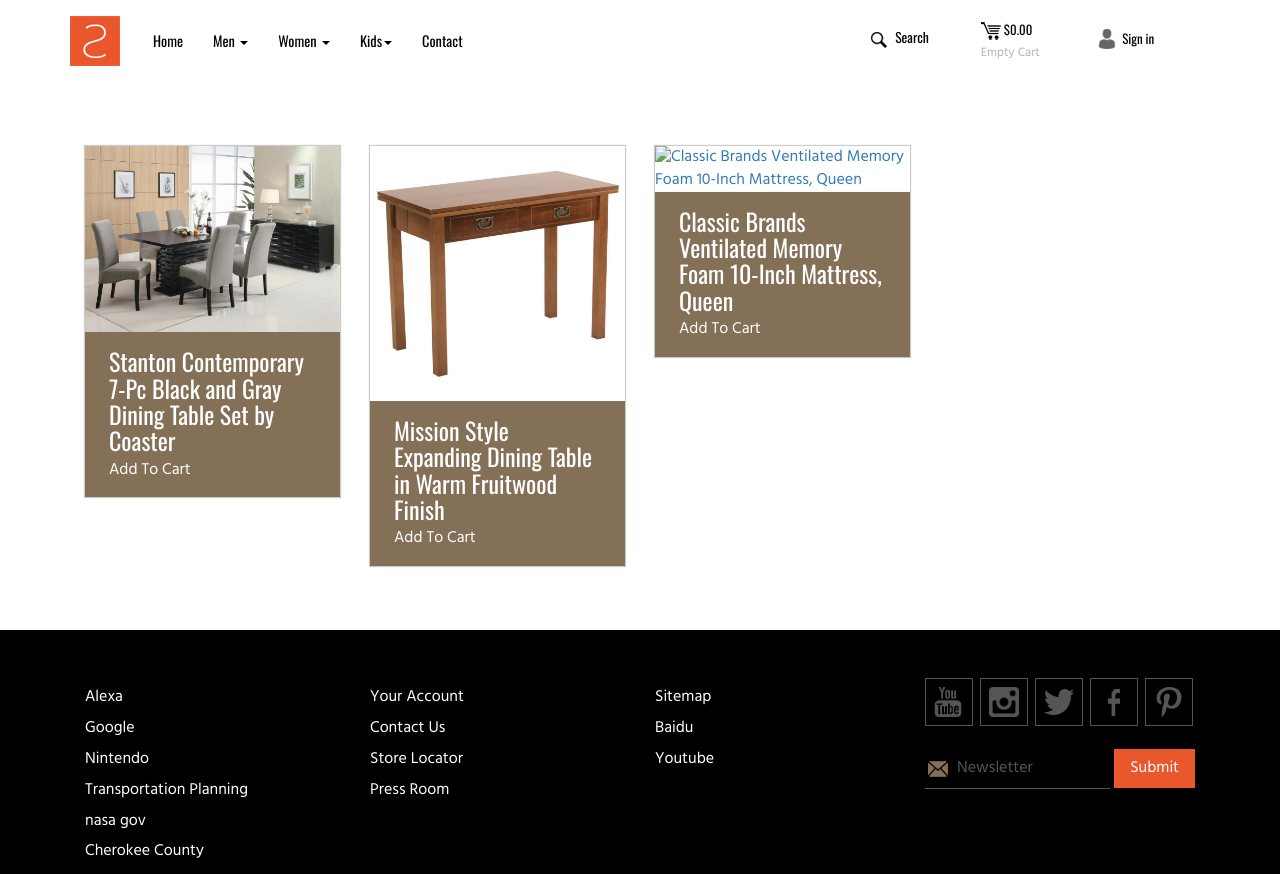
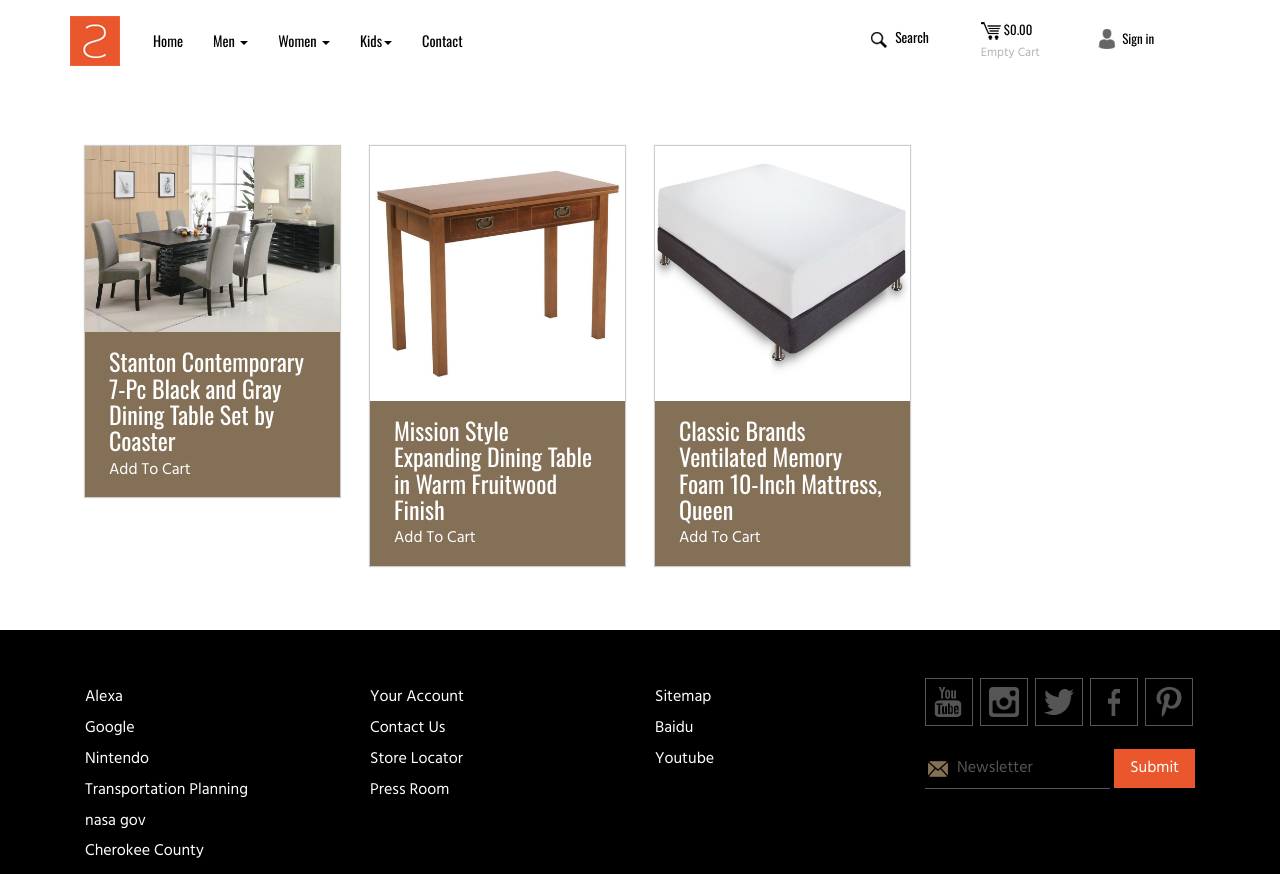
Before and after one commit to amahero/amahero.github.io, a plain HTML site: page index.html in a window 1280 px wide. Shown: the top 874 px of the page. Drawn offline with nearby package versions, Linux system fonts and the light colour scheme; a script that the page names is missing.

Commit message:
update
update

```diff
--- a/index.html
+++ b/index.html
@@ -223,7 +223,7 @@ License URL: http://creativecommons.org/licenses/by/3.0/
 			      <div class="col-md-3 home-grid">
 					<div class="home-product-main">
 					   <div class="home-product-top">
-					      <a href="https://amahero.github.io/classic-brands-ventilated-memory-foam-10-Inch-mattress-queen.html"><img src="images/81zILuC75jL.jpg" alt="Classic Brands Ventilated Memory Foam 10-Inch Mattress, Queen" class="img-responsive zoom-img"></a>
+					      <a href="https://amahero.github.io/classic-brands-ventilated-memory-foam-10-Inch-mattress-queen.html"><img src="images/61jfZGe2FWL.jpg" alt="Classic Brands Ventilated Memory Foam 10-Inch Mattress, Queen" class="img-responsive zoom-img"></a>
 					   </div>
 						<div class="home-product-bottom">
 								<h3><a href="https://amahero.github.io/classic-brands-ventilated-memory-foam-10-Inch-mattress-queen.html">Classic Brands Ventilated Memory Foam 10-Inch Mattress, Queen</a></h3>
```
Also changed, not shown: mission-style-expanding-dining-table-in-warm-fruitwood-finish.html (+1 -1 lines), stanton-contemporary-7-pc-black-and-gray-dining-table-set-by-coaster.html (+1 -1 lines).
